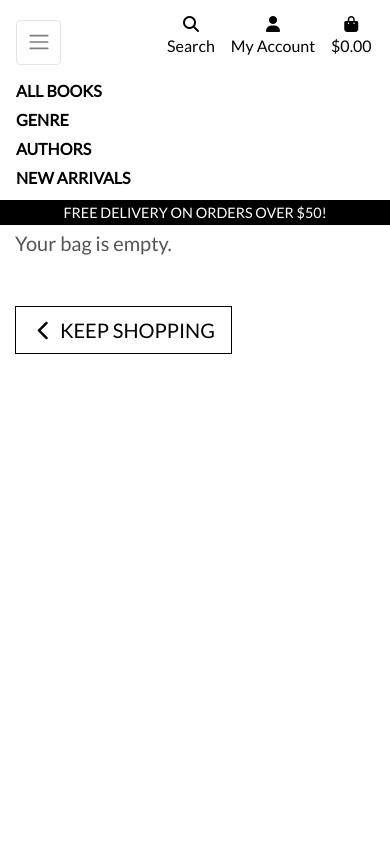
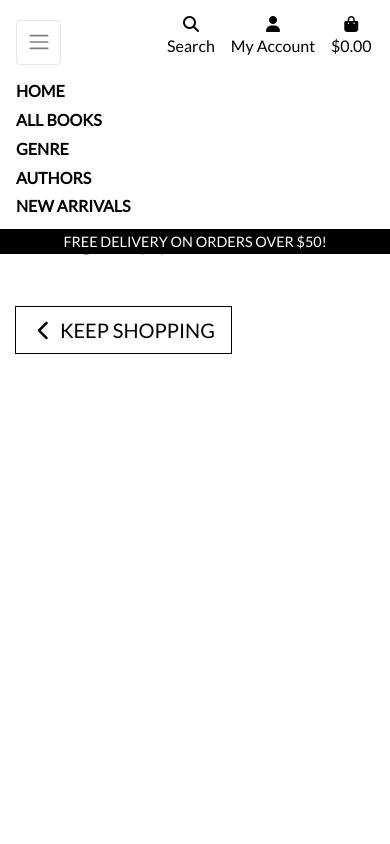
Before and after one commit to Code-Institute-Submissions/waterrot-The-Bookstore_AugResub, a Django app: page /bag/ in a window 390 px wide, after a click that opens the changed part. Run offline with Django 3.2, Linux system fonts and the light colour scheme; some libraries are stand-ins or nearby versions.

Commit message:
added html to fix register and linking bugs

```diff
--- a/templates/includes/main-nav.html
+++ b/templates/includes/main-nav.html
@@ -1,5 +1,10 @@
 <div class="collapse navbar-collapse" id="main-nav">
     <ul class="navbar-nav w-auto mx-auto">
+        <li class="nav-item d-block d-md-none">
+            <a class="logo-font font-weight-bold nav-link text-black mr-5" href="{% url 'home' %}" id="home-link">
+                Home
+            </a>
+        </li>
         <li class="nav-item dropdown">
             <a class="logo-font font-weight-bold nav-link text-black mr-5" href="{% url 'products' %}?category=children_books,climate_and_nature,cooking,fantasy_and_science_fiction,history_and_politics,horror,literature,personal_development,romantic_novel,travel_and_holiday" id="all-books-link">
                 All Books
--- a/templates/includes/mobile-top-header.html
+++ b/templates/includes/mobile-top-header.html
@@ -33,7 +33,7 @@
               {% if request.user.is_superuser %}
                   <a href="{% url 'add_product' %}" class="dropdown-item">Product Management</a>
               {% endif %}
-              <a href="" class="dropdown-item">My Profile</a>
+              <a href="{% url 'profile' %} class="dropdown-item">My Profile</a>
               <a href="{% url 'account_logout' %}" class="dropdown-item">Logout</a>
           {% else %}
               <a href="{% url 'account_signup' %}" class="dropdown-item">Register</a>
```
